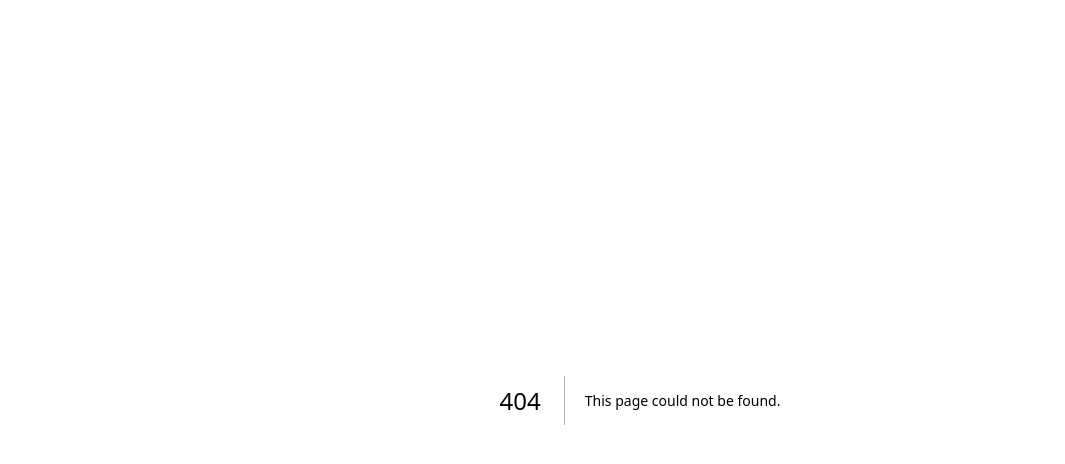
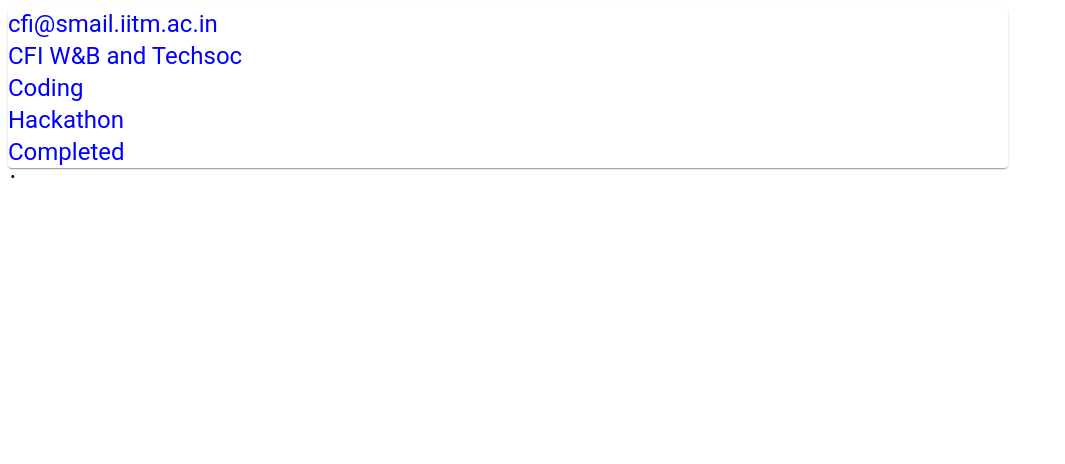
Before and after one commit to sudip-mondal-2002/colab-tool, a Next.js app: page /cardtest in a window 1280 px wide. Before the commit this address had no page. Shown: the top 464 px of the page, without its empty margins (0-1065 px from the left). Built offline with nearby package versions, Linux system fonts and the light colour scheme.

Commit message:
changes-5

```diff
--- /dev/null
+++ b/src/app/cardtest/page.tsx
@@ -0,0 +1,15 @@
+import {Tasks} from "@/components/composite/Tasks";
+
+export default function Page(){
+    return (
+    <Tasks
+    task={{
+      Email: 'cfi@smail.iitm.ac.in' ,
+      workspace: 'CFI W&B and Techsoc',
+      title: 'Coding',
+      description: 'Hackathon',
+      status: 'Completed',
+      priority: 'High'
+      }}/> )
+
+}
--- a/src/components/composite/ChannelSidebar.tsx
+++ b/src/components/composite/ChannelSidebar.tsx
@@ -1,7 +1,5 @@
 import { Container, Box, Button } from "@mui/material";
-import Paper from '@mui/material/Paper';
 import Stack from '@mui/material/Stack';
-import { styled } from '@mui/material/styles';
 import {WorkspaceContext} from "@/providers/WorkspaceProvider";
 import {useContext} from "react";
 
--- /dev/null
+++ b/src/components/composite/Tasks.tsx
@@ -0,0 +1,48 @@
+import Box from '@mui/material/Box';
+import Card from '@mui/material/Card';
+import Typography from '@mui/material/Typography';
+
+export function Tasks({task}:{
+    task: {
+        Email: string
+        workspace: String
+        title: String
+        description: String
+        status: String
+        priority: String
+    }
+}) {
+  return (
+    <Box>
+      <Card sx={{ width: 1000,height: 160 }}>
+      <Typography variant="h5" component="div" color="blue" >
+        {task.Email}
+        </Typography>
+        <Typography variant="h5" component="div" color="blue">
+        {task.workspace}
+        </Typography>
+        <Typography variant="h5" component="div" color="blue">
+        {task.title}
+        </Typography>
+        <Typography variant="h5" component="div" color="blue">
+        {task.description}
+        </Typography>
+        <Typography variant="h5" component="div" color="blue">
+        {task.status}
+        </Typography> <Typography variant="h5" component="div" color="blue">
+        {task.status}
+        </Typography>
+         <Typography variant="h5" component="div" color="blue">
+        {task.priority}
+        </Typography>
+      </Card>
+
+      <Box
+        component="span"
+        sx={{ display: 'inline-block', mx: '2px', transform: 'scale(0.8)' }}
+      >
+        •
+      </Box>
+    </Box>
+  )
+}
--- a/src/components/composite/WorkspaceSidebar.tsx
+++ b/src/components/composite/WorkspaceSidebar.tsx
@@ -1,7 +1,5 @@
 import { Container, Box, Button } from "@mui/material";
-import Paper from '@mui/material/Paper';
 import Stack from '@mui/material/Stack';
-import { styled } from '@mui/material/styles';
 import {WorkspaceContext} from "@/providers/WorkspaceProvider";
 import {useContext} from "react";
 import { useWorkspaces } from "@/hooks/workspaces";
```
